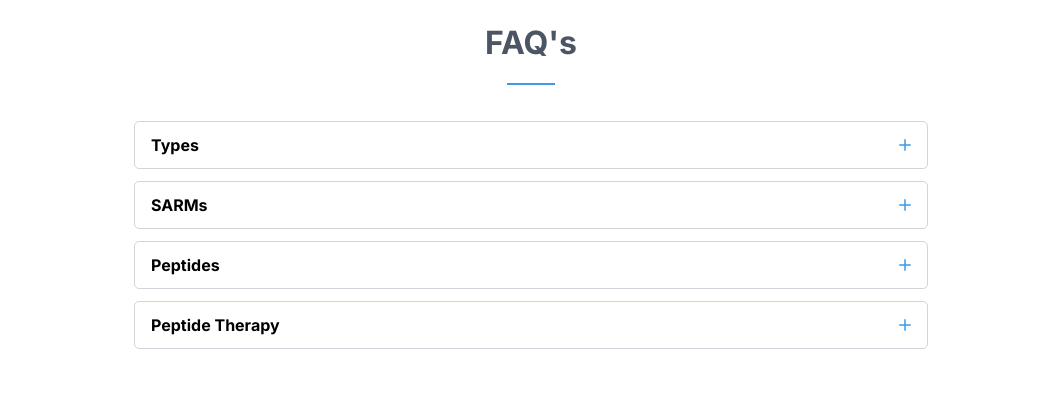
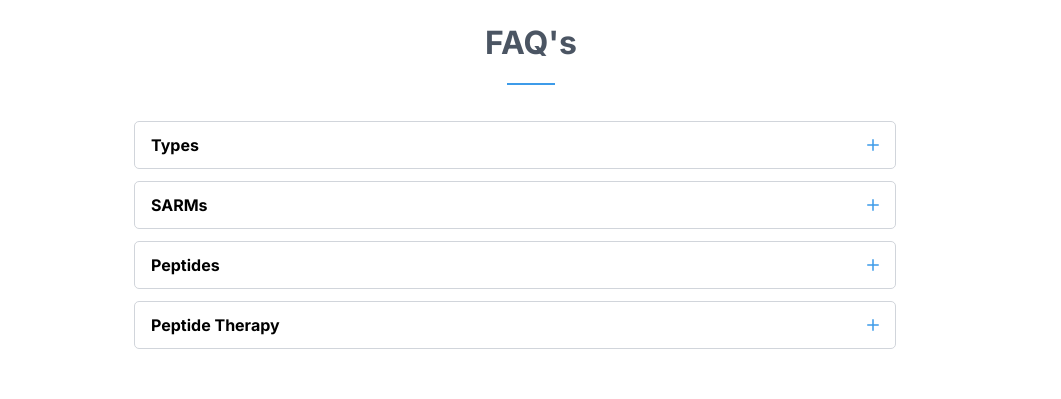
Before and after one commit to ana7766/peptide_house, a Next.js app in the folder peptides/: page / in a window 1280 px wide. Shown: the part 5640-6039 px from the top of the page, without its empty margins (109-1170 px from the left). Built offline with nearby package versions, Linux system fonts and the light colour scheme.

Commit message:
card fix

```diff
--- a/peptides/src/app/components/card.tsx
+++ b/peptides/src/app/components/card.tsx
@@ -19,7 +19,7 @@ const Card: React.FC<CardProps> = ({ mainText, additionalText, index }) => {
   return (
     <div className="container mx-auto items-center m-3 max-w-[794px] w-full">
       <div className={`relative min-h-[48px] items-center`}>
-        <div className="h-12 flex cursor-pointer items-center rounded-[5px] border-[1px] border-solid border-gray-300 px-[14px] py-[11px] transition duration-300 ease-linear selection:bg-slate-500 hover:border-blue-400 hover:bg-blue-200 sm:w-[100%] sm:px-[16px] sm:py-[13px] md:w-[100%]">
+        <div className="max-w-[762px] w-full h-12 min-h-[24px] flex cursor-pointer items-center rounded-[5px] border-[1px] border-solid border-gray-300 px-[14px] py-[11px] transition duration-300 ease-linear selection:bg-slate-500 hover:border-blue-400 hover:bg-blue-200 sm:w-[100%] sm:px-[16px] sm:py-[13px] md:w-[100%]">
          <div className='text max-[530px] flex-1 font-bold'> {mainText}</div>
           <button className="text-blue-500 cursor-pointer items-center flex h-[12px] w-[12px]" onClick={toggleCard}>
             {isOpen ? (
--- a/peptides/src/app/components/enrollmentForm.tsx
+++ b/peptides/src/app/components/enrollmentForm.tsx
@@ -25,7 +25,7 @@ const EnrollmentForm: React.FC = () => {
     e.preventDefault();
     try {
       await EnrollmentFormSchema.parseAsync(formData);
-      setError(""); // Clear any previous errors
+      setError("");
       console.log("Form data:", formData);
       console.log("Form submitted successfully!");
     } catch (err) {
```
